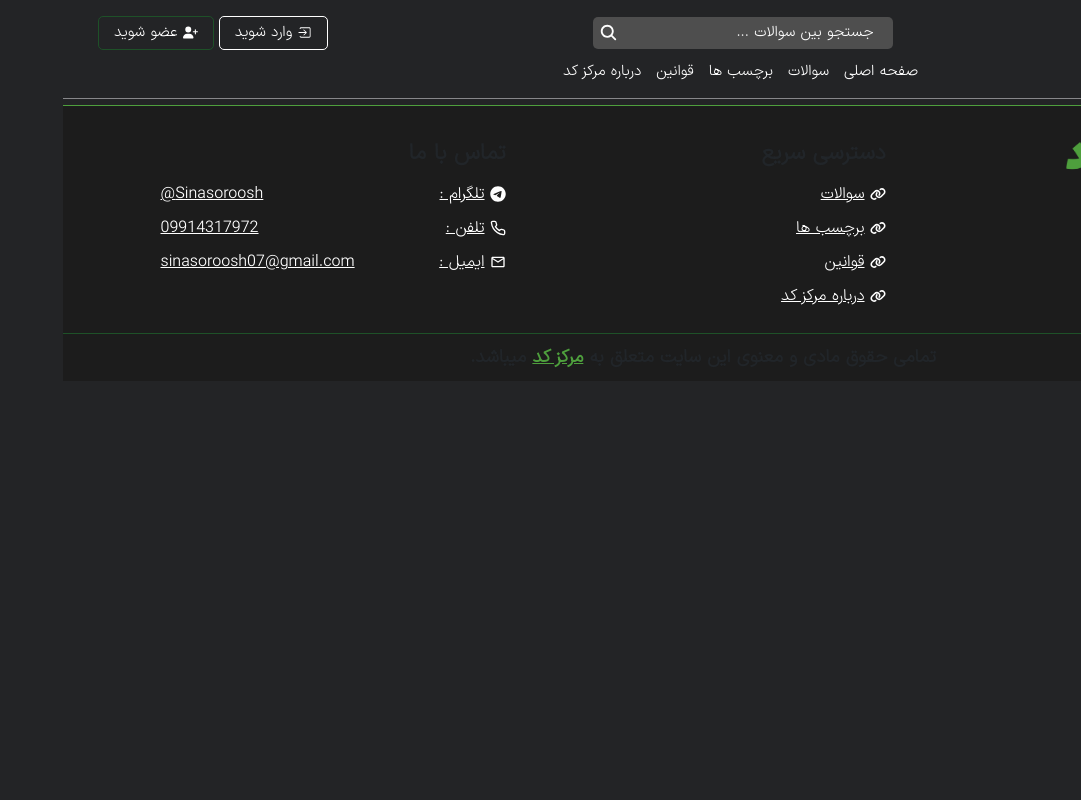
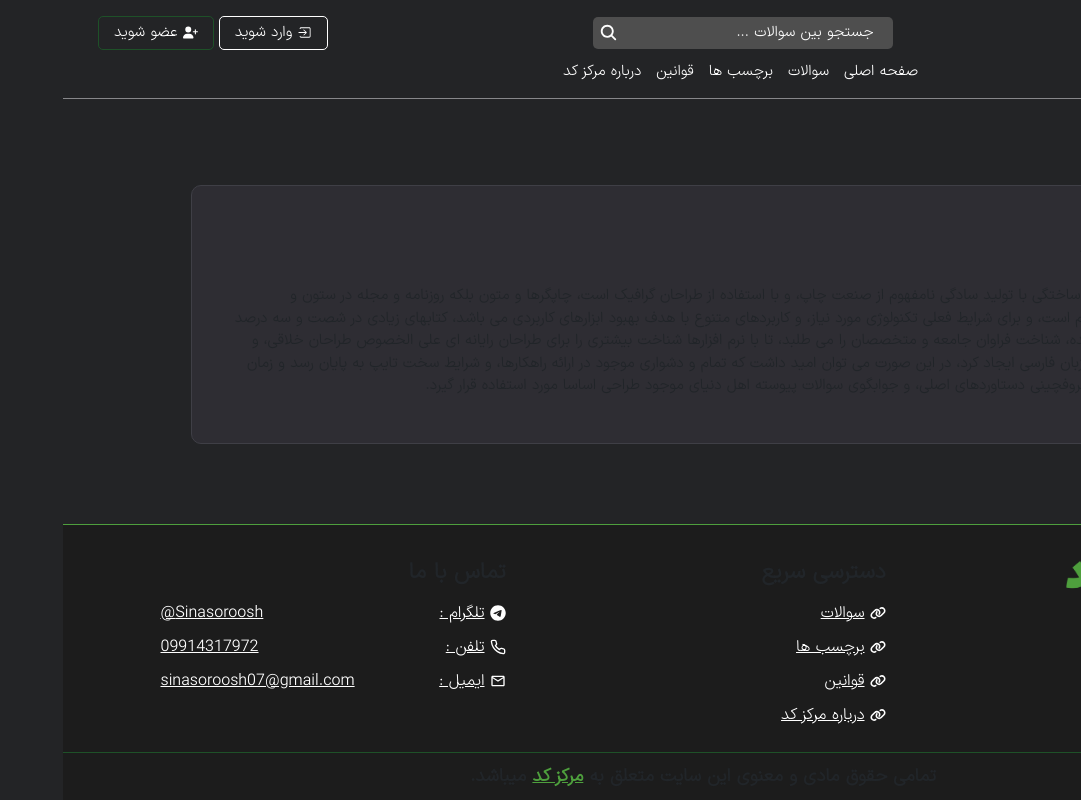
Before and after one commit to Sina-Soroosh/codeCentral, a Next.js app: page /about in a window 1280 px wide. Shown: the whole page, without its empty margins (199-1280 px from the left). Built offline with nearby package versions, Linux system fonts and the light colour scheme.

Commit message:
Coding Main template for about

```diff
--- a/src/app/about/page.tsx
+++ b/src/app/about/page.tsx
@@ -1,12 +1,17 @@
 import React from "react";
 import { Metadata } from "next";
+import Main from "@/components/templates/About/Main/Main";
 
 export const metadata: Metadata = {
   title: "درباره مرکز کد - مرکز کد",
 };
 
 function page() {
-  return <></>;
+  return (
+    <>
+      <Main />
+    </>
+  );
 }
 
 export default page;
--- /dev/null
+++ b/src/components/templates/About/Main/Main.module.css
@@ -0,0 +1,53 @@
+.main {
+    padding: 80px 0;
+    display: flex;
+    justify-content: center;
+    align-items: center;
+    flex-direction: column;
+}
+
+.main .content {
+    padding: 30px 0;
+    width: 80vw;
+    max-width: 1244px;
+    border: 1px solid #3f3f46;
+    min-width: 300px;
+    border-radius: 10px;
+    background-color: #2e2d33;
+}
+
+.main .content .title {
+    width: 80vw;
+    max-width: 1244px;
+    margin: 20px 0;
+    display: flex;
+    align-items: center;
+    gap: 10px;
+}
+
+.main .content .title .line {
+    background-color: #1E5128;
+    height: 5px;
+    width: 20px;
+}
+
+.main .content .title h2 {
+    font-size: 20px;
+    font-weight: 700;
+}
+
+
+.main .content .container {
+    margin: 0 30px;
+}
+
+.main .content .container h3 {
+    margin-bottom: 15px;
+    font-size: 17px;
+    font-weight: 700;
+}
+
+.main .content .container p {
+    margin-bottom: 15px;
+    font-size: 15px;
+}
--- /dev/null
+++ b/src/components/templates/About/Main/Main.tsx
@@ -0,0 +1,34 @@
+import React from "react";
+import styles from "./Main.module.css";
+
+function Main() {
+  return (
+    <>
+      <div className={styles.main}>
+        <div className={styles.content}>
+          <div className={styles.title}>
+            <span className={styles.line}></span>
+            <h2>درباره مرکز کد</h2>
+          </div>
+          <div className={styles.container}>
+            <p>
+              لورم ایپسوم متن ساختگی با تولید سادگی نامفهوم از صنعت چاپ، و با
+              استفاده از طراحان گرافیک است، چاپگرها و متون بلکه روزنامه و مجله
+              در ستون و سطرآنچنان که لازم است، و برای شرایط فعلی تکنولوژی مورد
+              نیاز، و کاربردهای متنوع با هدف بهبود ابزارهای کاربردی می باشد،
+              کتابهای زیادی در شصت و سه درصد گذشته حال و آینده، شناخت فراوان
+              جامعه و متخصصان را می طلبد، تا با نرم افزارها شناخت بیشتری را برای
+              طراحان رایانه ای علی الخصوص طراحان خلاقی، و فرهنگ پیشرو در زبان
+              فارسی ایجاد کرد، در این صورت می توان امید داشت که تمام و دشواری
+              موجود در ارائه راهکارها، و شرایط سخت تایپ به پایان رسد و زمان مورد
+              نیاز شامل حروفچینی دستاوردهای اصلی، و جوابگوی سوالات پیوسته اهل
+              دنیای موجود طراحی اساسا مورد استفاده قرار گیرد.
+            </p>
+          </div>
+        </div>
+      </div>
+    </>
+  );
+}
+
+export default Main;
```
